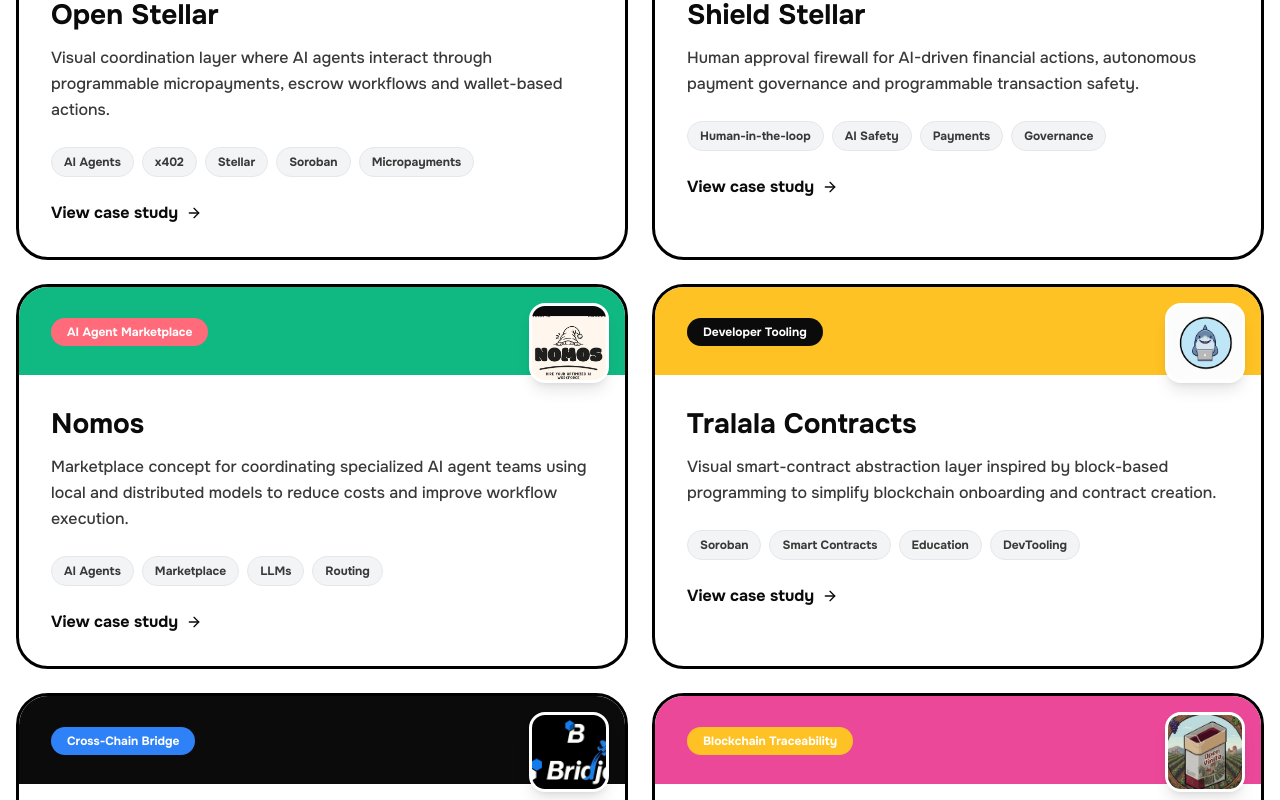
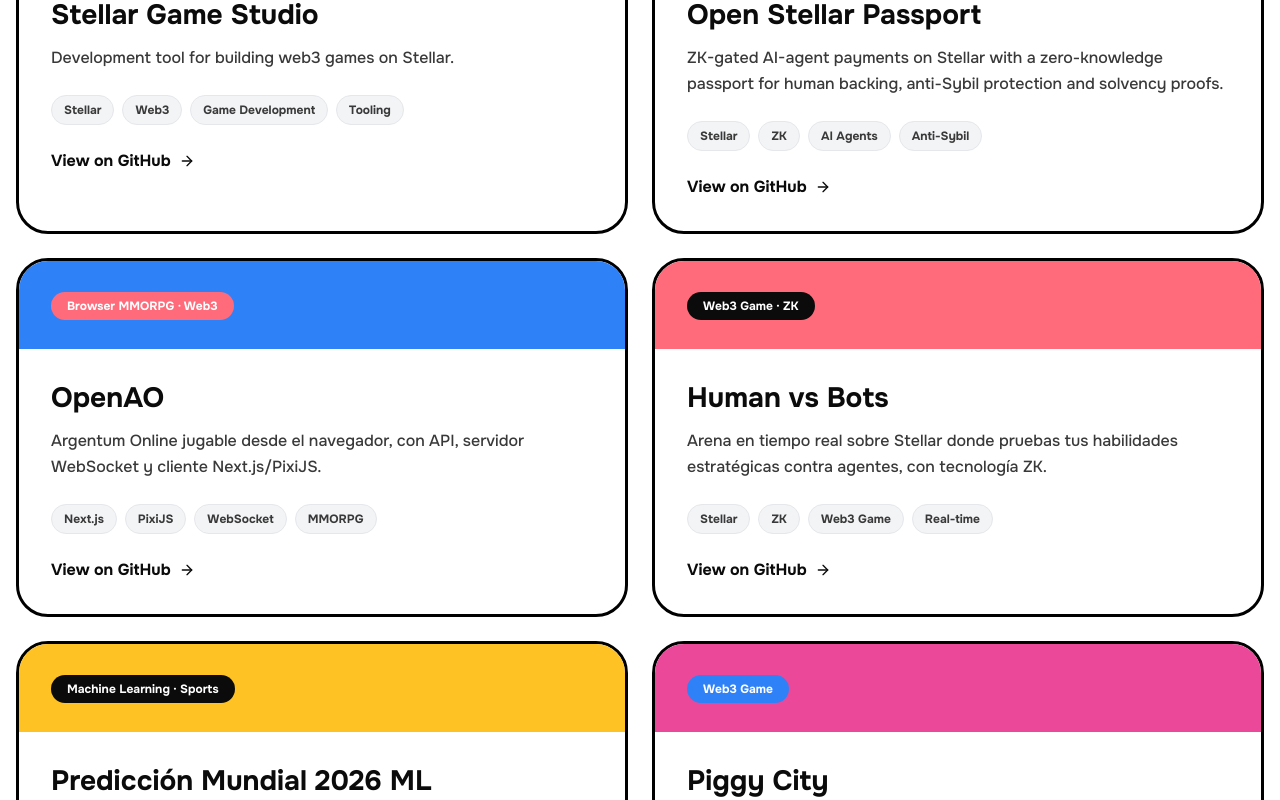
Before and after one commit to leocagli/portfolio-leocagli, a Next.js app: page / in a window 1280 px wide. Shown: the part 4480-5280 px from the top of the page. Built offline with nearby package versions, Linux system fonts and the light colour scheme.

Commit message:
feat: add new projects to portfolio section
Added several new projects with details, categories, and links.

```diff
--- a/components/portfolio-section.tsx
+++ b/components/portfolio-section.tsx
@@ -45,6 +45,60 @@ export function PortfolioSection() {
       href: "https://github.com/Bitcoindefi/agente-smith",
     },
     {
+      title: "Stellar Game Studio",
+      category: "Web3 Game Development",
+      description: "Development tool for building web3 games on Stellar.",
+      tags: ["Stellar", "Web3", "Game Development", "Tooling"],
+      bgColor: "bg-[#10B981]",
+      tagColor: "bg-[#0B0B0B]",
+      href: "https://github.com/Bitcoindefi/Stellar-Game-Studio",
+    },
+    {
+      title: "Open Stellar Passport",
+      category: "ZK · AI Agent Payments",
+      description: "ZK-gated AI-agent payments on Stellar with a zero-knowledge passport for human backing, anti-Sybil protection and solvency proofs.",
+      tags: ["Stellar", "ZK", "AI Agents", "Anti-Sybil"],
+      bgColor: "bg-[#6366F1]",
+      tagColor: "bg-[#FFC224]",
+      href: "https://github.com/Bitcoindefi/open-stellar-passport",
+    },
+    {
+      title: "OpenAO",
+      category: "Browser MMORPG · Web3",
+      description: "Argentum Online jugable desde el navegador, con API, servidor WebSocket y cliente Next.js/PixiJS.",
+      tags: ["Next.js", "PixiJS", "WebSocket", "MMORPG"],
+      bgColor: "bg-[#2F81F7]",
+      tagColor: "bg-[#FF6B7A]",
+      href: "https://github.com/Bitcoindefi/OpenAO",
+    },
+    {
+      title: "Human vs Bots",
+      category: "Web3 Game · ZK",
+      description: "Arena en tiempo real sobre Stellar donde pruebas tus habilidades estratégicas contra agentes, con tecnología ZK.",
+      tags: ["Stellar", "ZK", "Web3 Game", "Real-time"],
+      bgColor: "bg-[#FF6B7A]",
+      tagColor: "bg-[#0B0B0B]",
+      href: "https://github.com/Bitcoindefi/Human-vs-bots",
+    },
+    {
+      title: "Predicción Mundial 2026 ML",
+      category: "Machine Learning · Sports",
+      description: "Predicción del Mundial 2026 con Machine Learning, clasificación 1X2 y énfasis en el rendimiento reciente.",
+      tags: ["Python", "Machine Learning", "Football", "Prediction"],
+      bgColor: "bg-[#FFC224]",
+      tagColor: "bg-[#0B0B0B]",
+      href: "https://github.com/Bitcoindefi/prediccion-mundial-2026-ml",
+    },
+    {
+      title: "Piggy City",
+      category: "Web3 Game",
+      description: "Experiencia de juego web3 creada para explorar nuevas formas de interacción y economía digital.",
+      tags: ["Web3", "Game", "Vercel"],
+      bgColor: "bg-[#EC4899]",
+      tagColor: "bg-[#2F81F7]",
+      href: "https://github.com/Bitcoindefi/v0-piggy-city",
+    },
+    {
       title: "Open Stellar",
       category: "Agentic AI Payments",
       description: "Visual coordination layer where AI agents interact through programmable micropayments, escrow workflows and wallet-based actions.",
@@ -52,6 +106,7 @@ export function PortfolioSection() {
       bgColor: "bg-[#6366F1]",
       tagColor: "bg-[#FFC224]",
       logo: "/logos/open-stellar.jpeg",
+      href: "https://github.com/Bitcoindefi/Open-Stellar",
     },
     {
       title: "Shield Stellar",
@@ -105,6 +160,7 @@ export function PortfolioSection() {
       bgColor: "bg-[#F59E0B]",
       tagColor: "bg-[#2F81F7]",
       logo: "/logos/platanpay-mascot.jpeg",
+      href: "https://github.com/Bitcoindefi/Platan-pay",
     },
   ]
 
```
